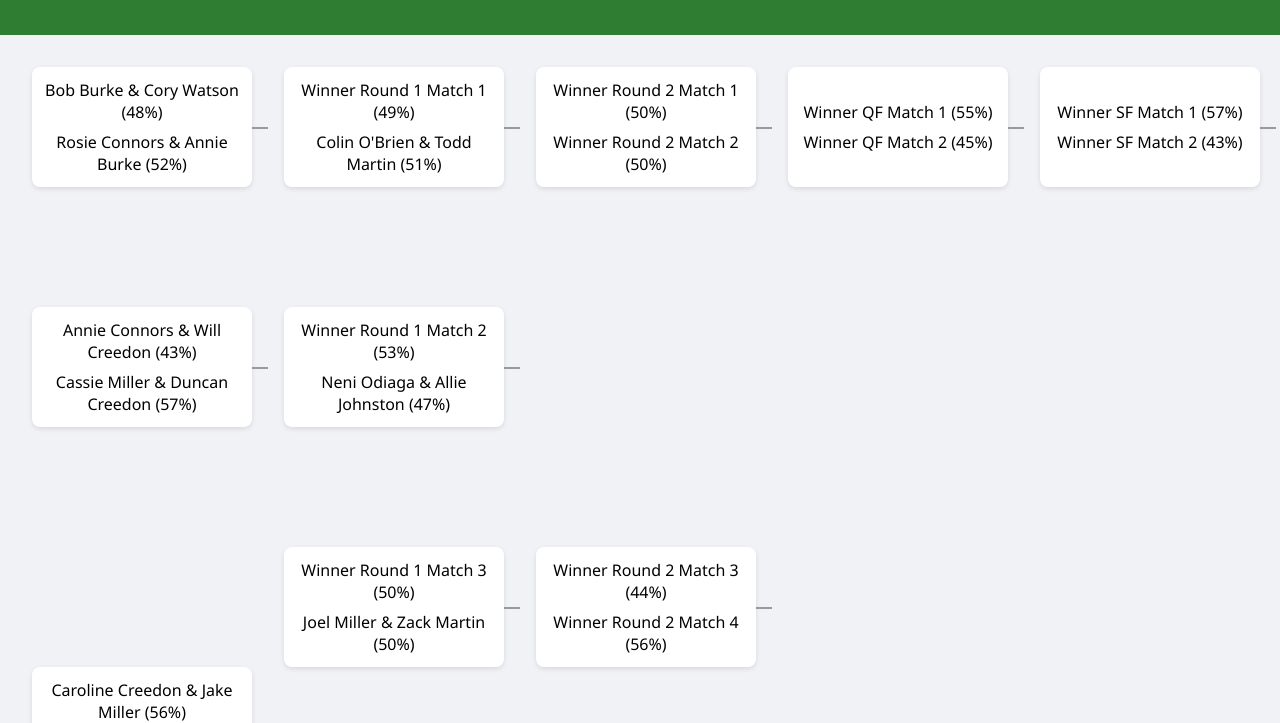
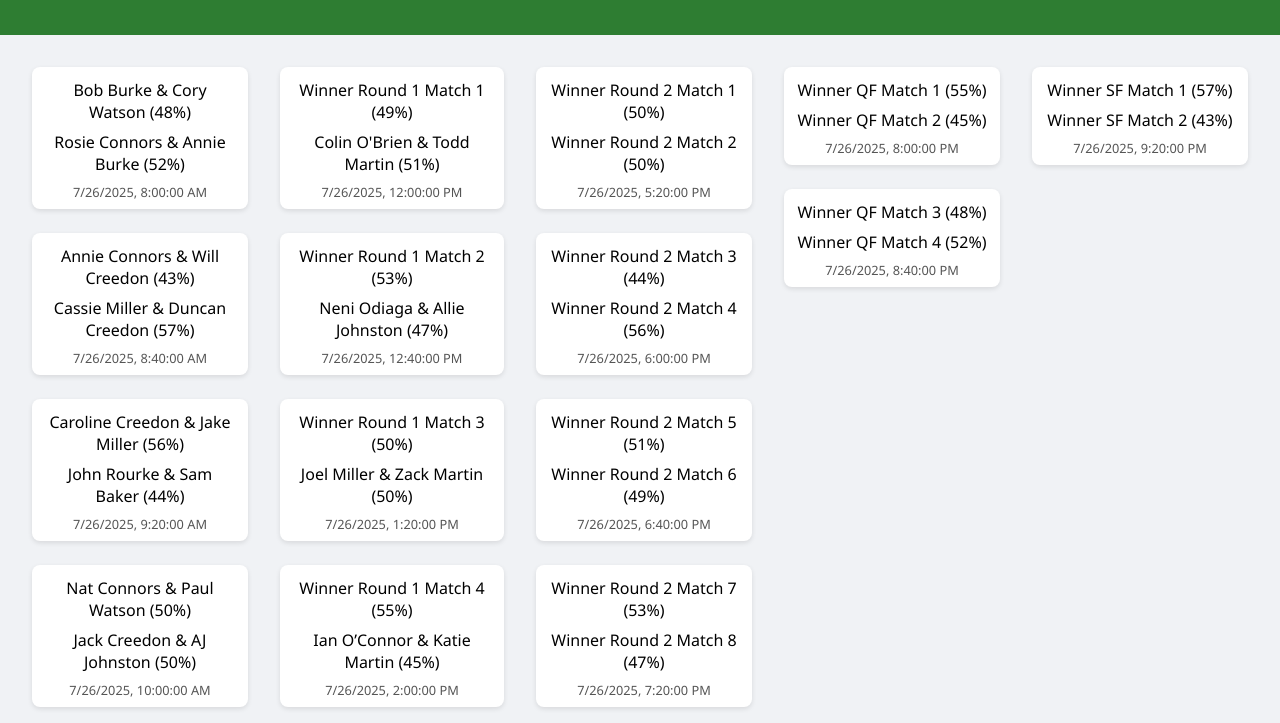
Before and after one commit to nickcreedon1/bkcs-bracket, a plain HTML site: page index.html in a window 1280 px wide. Shown: the part 83-806 px from the top of the page. Drawn offline with Linux system fonts and the light colour scheme.

Commit message:
Update index.html

```diff
--- a/index.html
+++ b/index.html
@@ -17,16 +17,15 @@
       text-align: center;
     }
     .bracket {
-      display: grid;
-      grid-auto-flow: column;
-      grid-auto-columns: minmax(220px, 1fr);
+      display: flex;
       gap: 2rem;
       padding: 2rem;
+      overflow-x: auto;
     }
     .round {
-      display: grid;
-      grid-template-rows: repeat(16, 1fr);
-      position: relative;
+      display: flex;
+      flex-direction: column;
+      gap: 1.5rem;
     }
     .match {
       background: #fff;
@@ -34,18 +33,7 @@
       box-shadow: 0 2px 5px rgba(0,0,0,0.1);
       padding: 0.5rem;
       text-align: center;
-      position: relative;
-      display: flex;
-      flex-direction: column;
-      justify-content: center;
-    }
-    .connector {
-      position: absolute;
-      right: -1rem;
-      top: 50%;
-      width: 1rem;
-      height: 2px;
-      background: #999;
+      min-width: 200px;
     }
     .team {
       padding: 0.25rem;
@@ -58,6 +46,11 @@
     .winner {
       background: #2e7d32;
       color: white;
+    }
+    .time {
+      font-size: 0.8rem;
+      color: #555;
+      margin-top: 0.25rem;
     }
   </style>
 </head>
@@ -84,18 +77,10 @@
         const col = document.createElement("div");
         col.className = "round";
 
-        const matches = Array(16).fill(null);
-        let matchIdx = 0;
-        const spacing = 16 / round.length;
+        round.forEach((match) => {
+          const matchDiv = document.createElement("div");
+          matchDiv.className = "match";
 
-        round.forEach((match, i) => {
-          matches[Math.floor(i * spacing)] = match;
-        });
-
-        matches.forEach(match => {
-          const matchDiv = document.createElement("div");
-          if (match) {
-            matchDiv.className = "match";
           match.teams.forEach(team => {
             const div = document.createElement("div");
             div.className = "team";
@@ -105,18 +90,23 @@
               match.winner = team.name;
               const next = tournament[rIdx + 1];
               if (next) {
-                  const nextMatch = next[Math.floor(i / 2)];
-                  const slot = i % 2;
+                const nextMatch = next[Math.floor(round.indexOf(match) / 2)];
+                const slot = round.indexOf(match) % 2;
                 nextMatch.teams[slot].name = team.name;
               }
               renderBracket();
             }
             matchDiv.appendChild(div);
           });
-            const conn = document.createElement("div");
-            conn.className = "connector";
-            matchDiv.appendChild(conn);
+
+          if (match.time) {
+            const timeDiv = document.createElement("div");
+            timeDiv.className = "time";
+            const d = new Date(match.time);
+            timeDiv.textContent = d.toLocaleString();
+            matchDiv.appendChild(timeDiv);
           }
+
           col.appendChild(matchDiv);
         });
 
```
Lines whose indentation alone changed are shown as unchanged.
